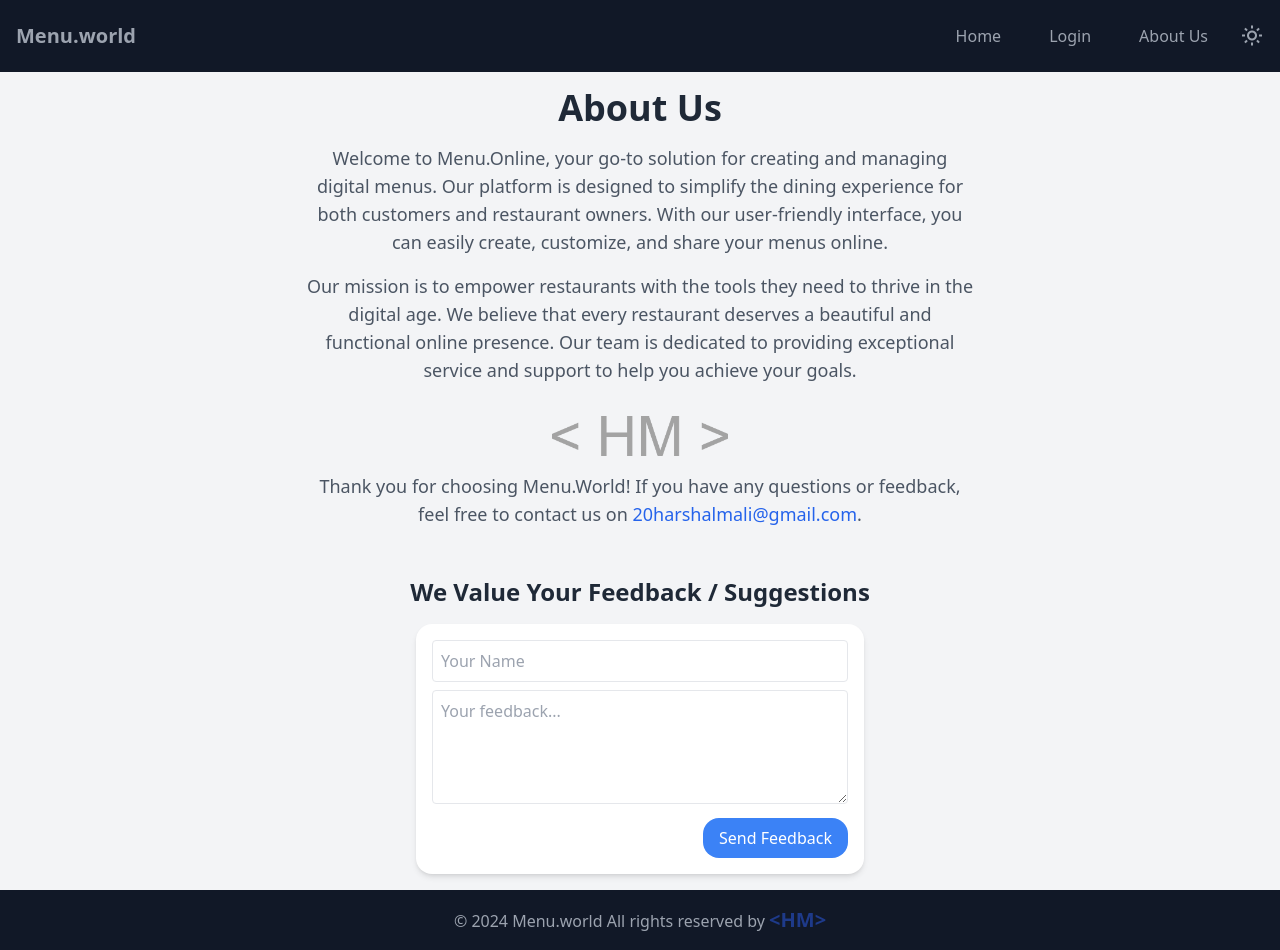
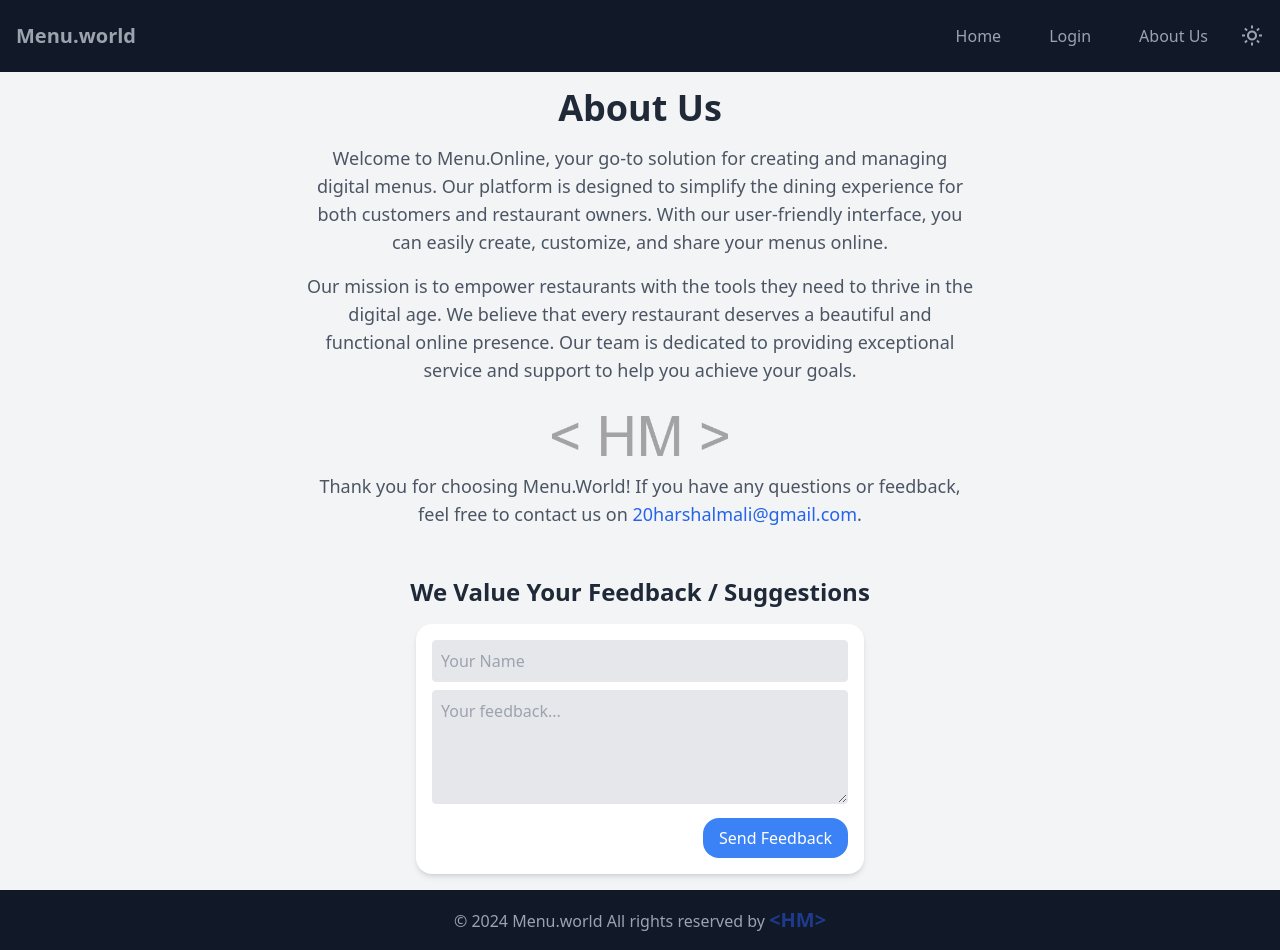
Before and after one commit to harshal20m/Menu.world, a React (Vite) app in the folder Frontend/: page /about in a window 1280 px wide. Built offline with nearby package versions, Linux system fonts and the light colour scheme.

Commit message:
emiljs added

```diff
--- a/Frontend/package.json
+++ b/Frontend/package.json
@@ -11,6 +11,8 @@
 	},
 	"dependencies": {
 		"axios": "^1.7.7",
+		"emailjs": "^4.0.3",
+		"emailjs-com": "^3.2.0",
 		"framer-motion": "^11.11.10",
 		"lucide-react": "^0.454.0",
 		"next-themes": "^0.3.0",
--- a/Frontend/src/components/AboutUs.jsx
+++ b/Frontend/src/components/AboutUs.jsx
@@ -1,6 +1,6 @@
 // src/pages/AboutUs.jsx
 import React, { useState } from "react";
-// import emailjs from "emailjs-com";
+import emailjs from "emailjs-com";
 
 const AboutUs = () => {
 	const [feedback, setFeedback] = useState("");
@@ -25,7 +25,12 @@ const AboutUs = () => {
 
 		// Use your EmailJS user ID, service ID, and template ID
 		emailjs
-			.send("YOUR_SERVICE_ID", "YOUR_TEMPLATE_ID", { message: feedback, name }, "YOUR_USER_ID")
+			.send(
+				"service_p8wr0oh",
+				"template_qi4jmrd",
+				{ message: feedback, name, date: new Date().toLocaleString() },
+				"r3yBJf8U40GHRlhXb"
+			)
 			.then(
 				(result) => {
 					setSuccess(true);
@@ -81,14 +86,14 @@ const AboutUs = () => {
 			>
 				<input
 					type="text"
-					className="w-full p-2 border dark:border-gray-700 dark:bg-gray-900 dark:text-gray-200 rounded mb-2"
+					className="w-full p-2 border   bg-gray-200 dark:border-gray-700 dark:bg-gray-900 dark:text-gray-200 rounded mb-2"
 					placeholder="Your Name"
 					value={name}
 					onChange={handleNameChange}
 					required
 				/>
 				<textarea
-					className="w-full p-2 border dark:border-gray-700 dark:bg-gray-900 dark:text-gray-200 rounded mb-2"
+					className="w-full p-2 border   bg-gray-200 dark:border-gray-700 dark:bg-gray-900 dark:text-gray-200 rounded mb-2"
 					rows="4"
 					placeholder="Your feedback..."
 					value={feedback}
```
Also changed, not shown: 1 other file (tests, documents, lock files or other folders).
